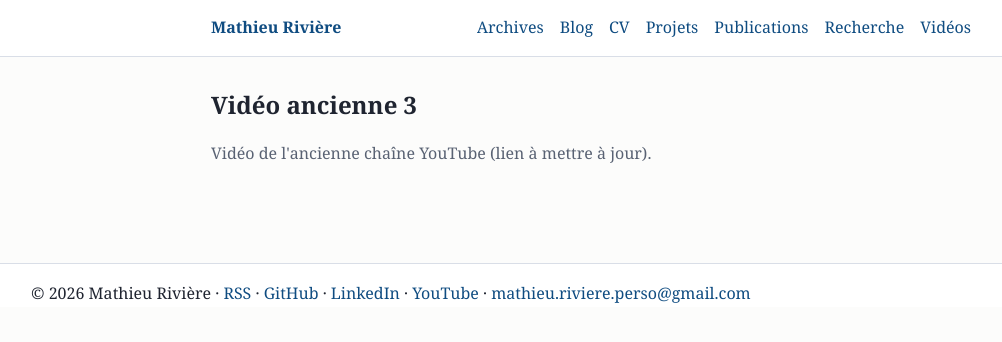
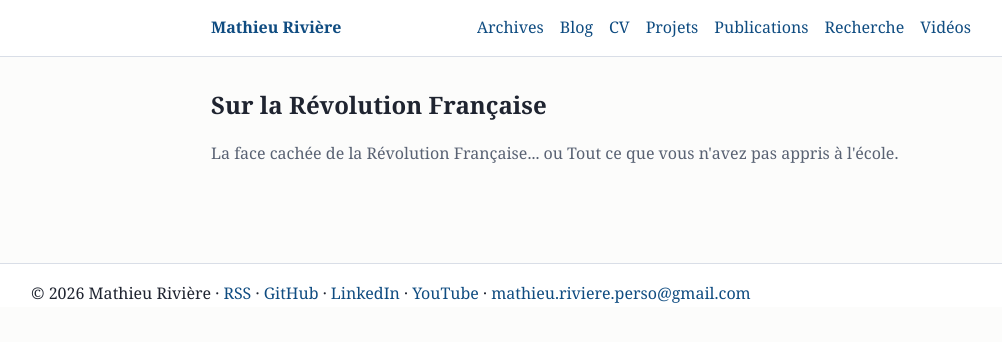
Before and after one commit to icimathieu/icimathieu.github.io, a Jekyll site: the page built from content/_archives/video-ancienne-chaine-3.md, in a window 1280 px wide. Shown: the top 342 px of the page, without its empty margins (49-1051 px from the left). Built offline with Jekyll 4.4.1, drawn with Linux system fonts in a browser that asks for light colours.

Commit message:
archives faites

```diff
--- a/content/_archives/video-ancienne-chaine-3.md
+++ b/content/_archives/video-ancienne-chaine-3.md
@@ -1,8 +1,8 @@
 ---
-title: "Vidéo ancienne 3"
-description: "Vidéo de l'ancienne chaîne YouTube (lien à mettre à jour)."
-date: 2024-12-20
+title: "Sur la Révolution Française"
+description: "La face cachée de la Révolution Française... ou Tout ce que vous n'avez pas appris à l'école."
+date: 2024-01-26
 archive_type: video
-external_url: https://www.youtube.com/watch?v=VIDEO_ID_3
+external_url: https://www.youtube.com/watch?v=73T8QKjqPBo
 comments: false
 ---
```
Also changed, not shown: content/_archives/article-externe-1.md (+4 -4 lines), content/_archives/article-externe-2.md (+4 -4 lines), content/_archives/article-externe-3.md (+4 -4 lines), content/_archives/video-ancienne-chaine-1.md (+4 -4 lines), content/_archives/video-ancienne-chaine-2.md (+4 -4 lines).
